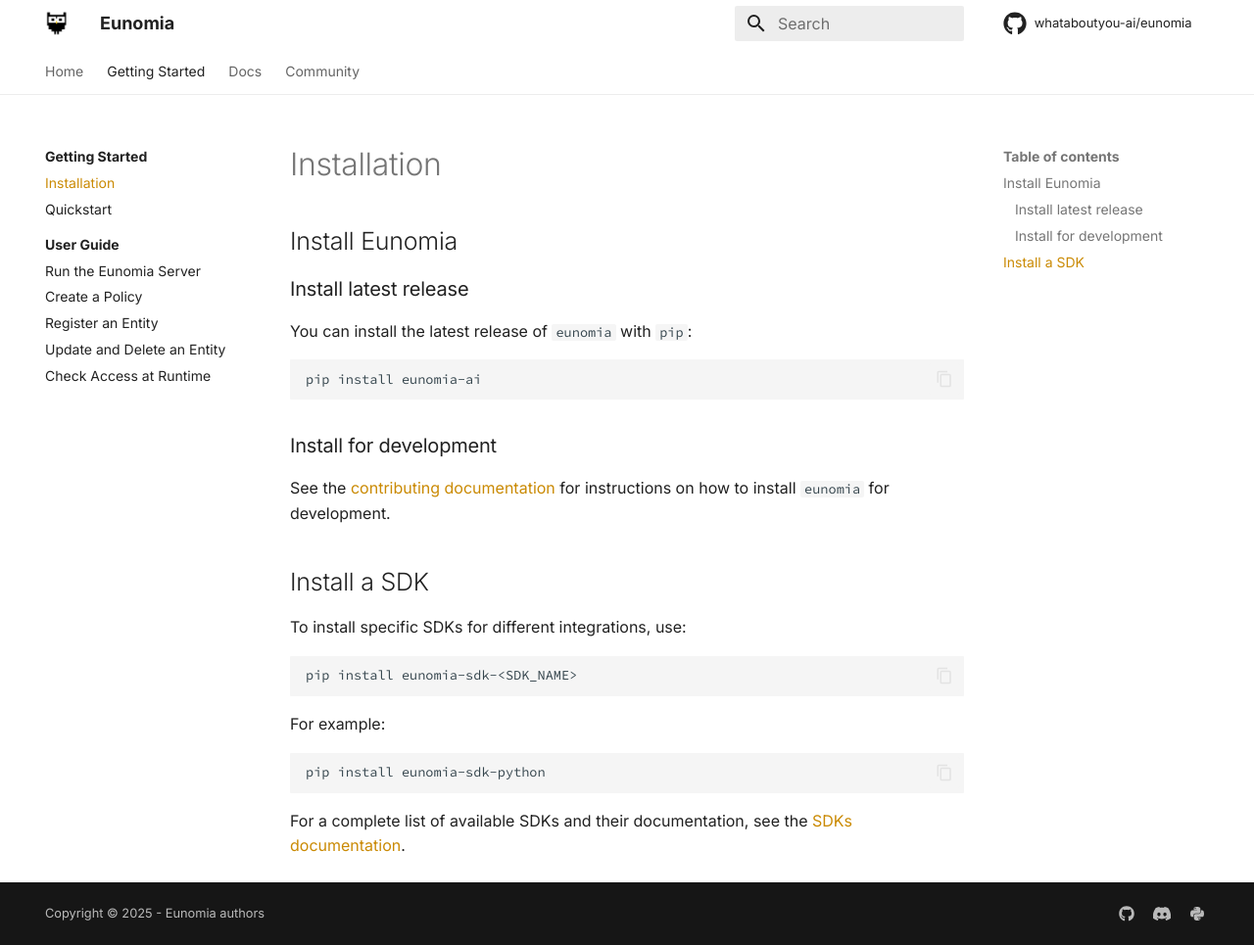
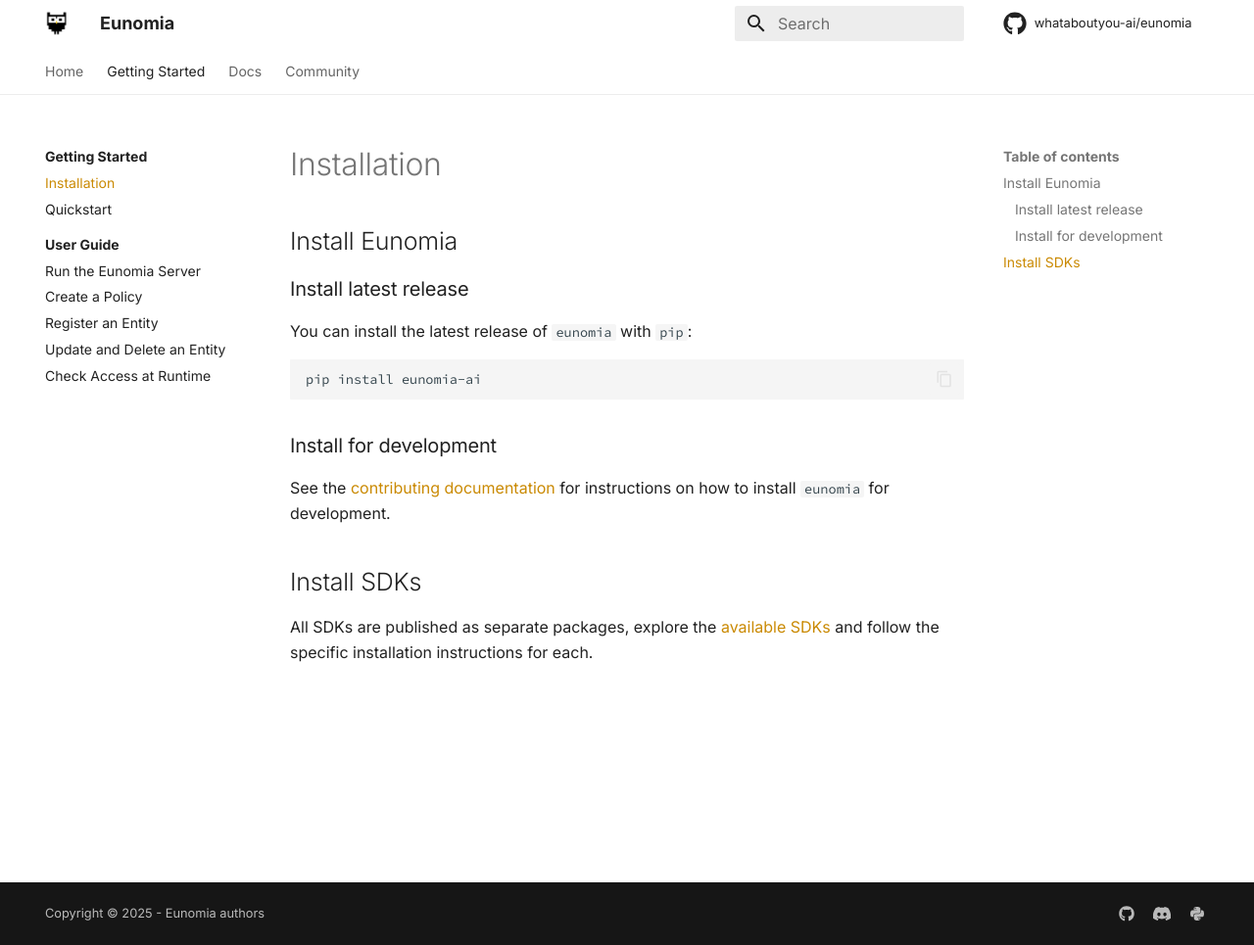
Before and after one commit to whataboutyou-ai/eunomia, an MkDocs documentation site: the page built from docs/get_started/installation.md, in a window 1280 px wide and 965 px high. Shown: the whole window at 98% size. Built offline with MkDocs 1.6.1 and Material for MkDocs 9.7.7, drawn with Linux system fonts in a browser that asks for light colours; comment, search, counter and statistics services are not loaded.

Commit message:
Add typescript SDK docs

````diff
--- a/docs/get_started/installation.md
+++ b/docs/get_started/installation.md
@@ -12,18 +12,6 @@
 
 See the [contributing documentation](../community/contribute.md) for instructions on how to install `eunomia` for development.
 
-## Install a SDK
+## Install SDKs
 
-To install specific SDKs for different integrations, use:
-
-```bash
-pip install eunomia-sdk-<SDK_NAME>
-```
-
-For example:
-
-```bash
-pip install eunomia-sdk-python
-```
-
-For a complete list of available SDKs and their documentation, see the [SDKs documentation](../api/sdks/index.md).
+All SDKs are published as separate packages, explore the [available SDKs](../api/sdks/index.md) and follow the specific installation instructions for each.
--- a/mkdocs.yml
+++ b/mkdocs.yml
@@ -105,6 +105,7 @@
           - Eunomia SDKs: api/sdks/index.md
           - Python SDK: api/sdks/python.md
           - LangChain SDK: api/sdks/langchain.md
+          - TypeScript SDK: api/sdks/typescript.md
   - Community:
       - Join the Community: community/index.md
       - How to Contribute: community/contribute.md
````
Also changed, not shown: docs/api/sdks/index.md (+6 -5 lines), docs/api/sdks/python.md (+3 -3 lines), docs/api/sdks/typescript.md (added, +120 -0 lines).
